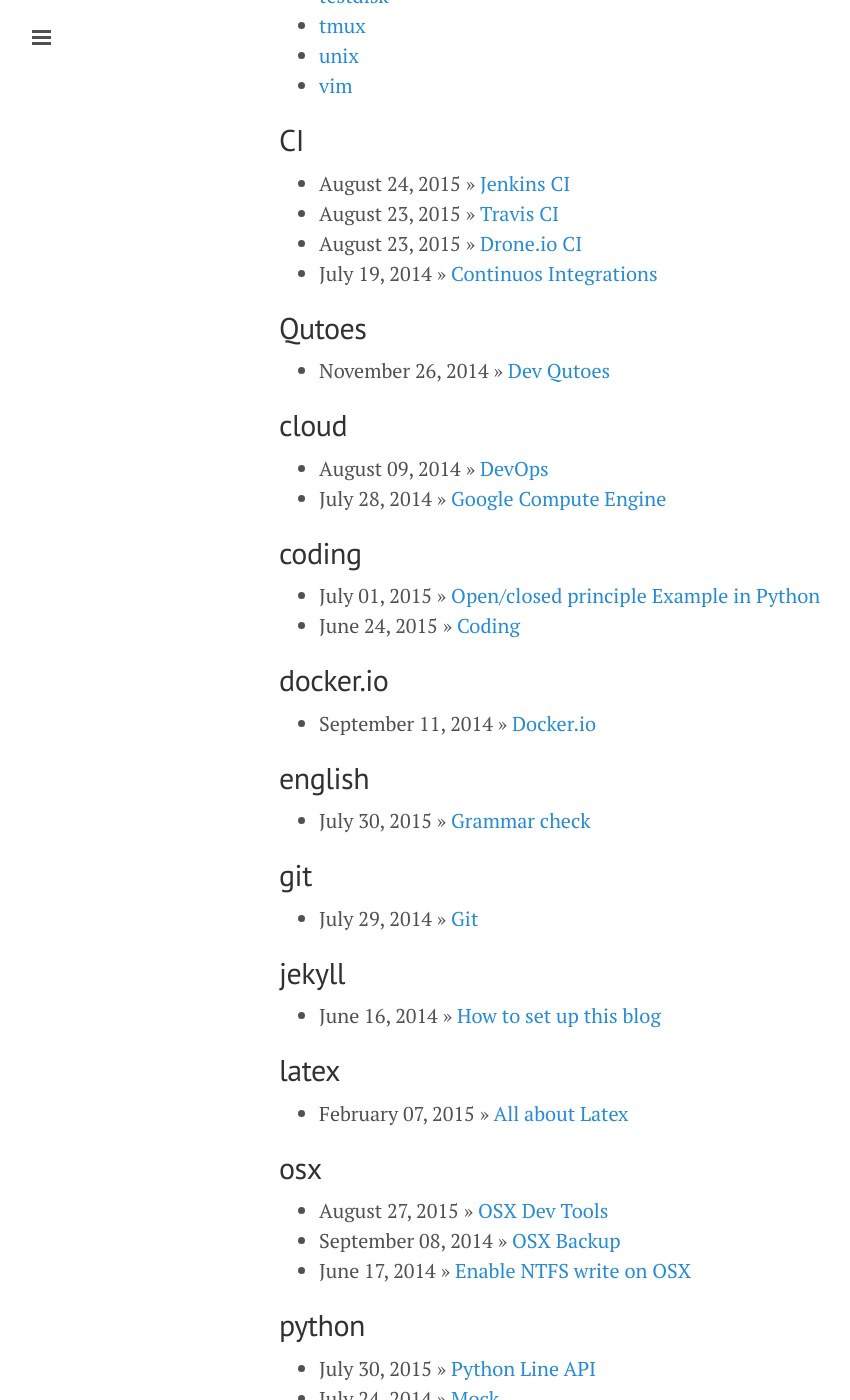
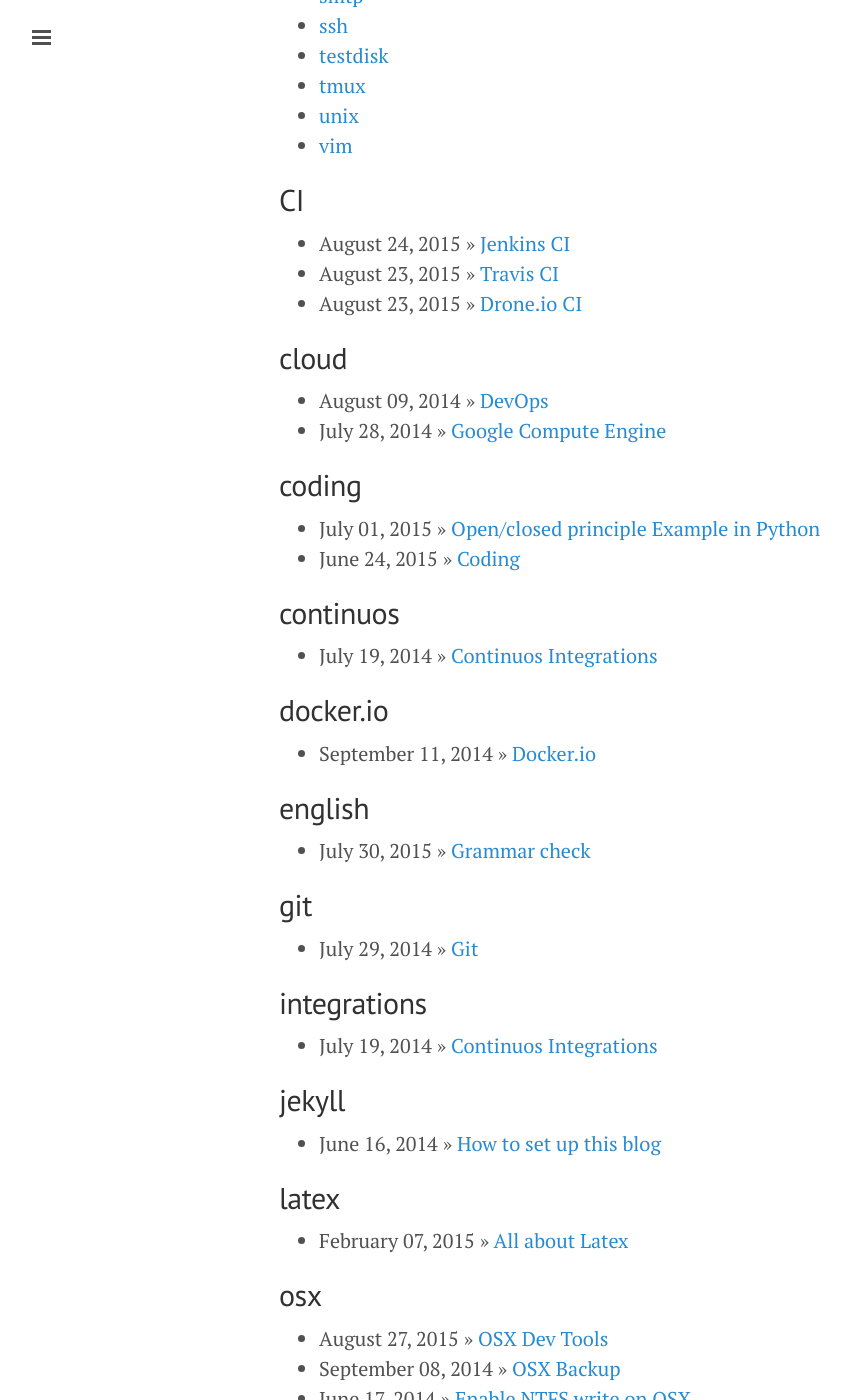
Before and after one commit to ibotdotout/ibotdotout.github.io, a Jekyll site: the page built from tags.md, in a window 1280 px wide and 1400 px high, scrolled down 661 px. Shown: the whole window, without its empty margins (1-851 px from the left). Built offline with Jekyll 4.4.1, drawn with Linux system fonts in a browser that asks for light colours; Markdown is read by kramdown in place of the engine named in the settings; some of the changed text lies outside the part shown.

Commit message:
Modfiy: clean tags

```diff
--- a/_posts/2014-07-19-continuous-integration.md
+++ b/_posts/2014-07-19-continuous-integration.md
@@ -1,7 +1,7 @@
 ---
 layout: post
 title: Continuos Integrations
-tags: CI
+tags: continuos integrations
 permalink: ci
 ---
 
```
Also changed, not shown: _posts/2014-11-26-dev-quotes.md (+1 -1 lines).
